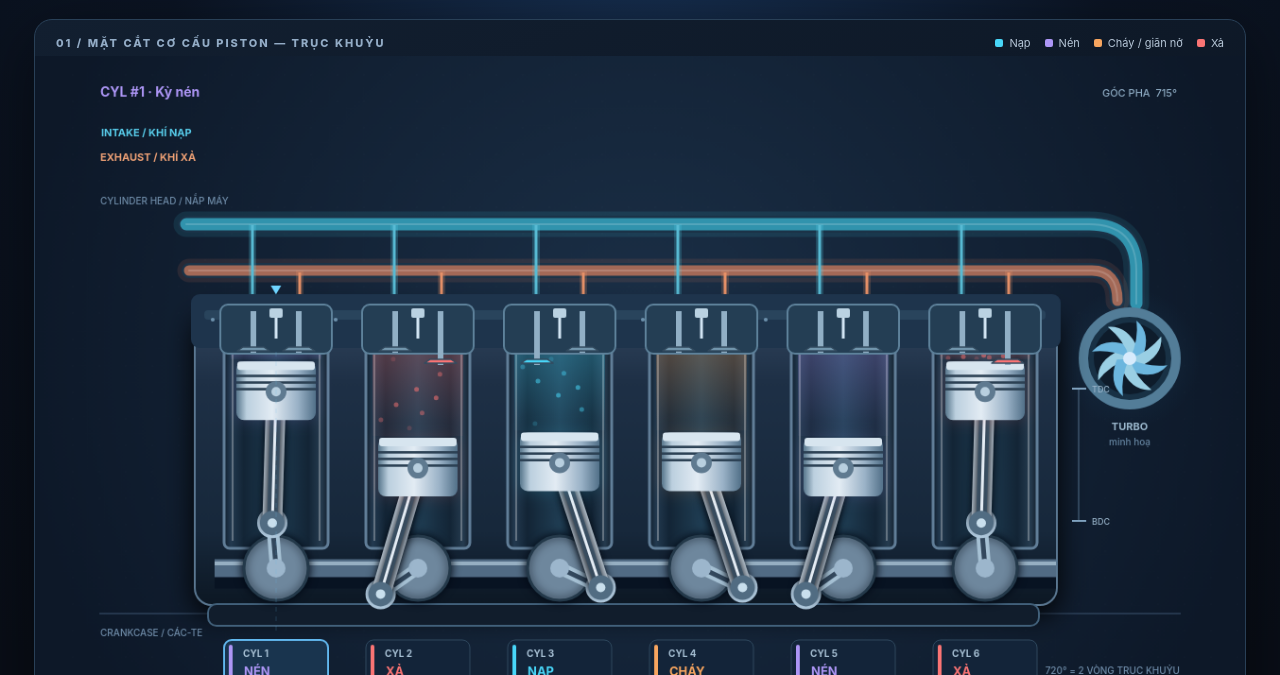
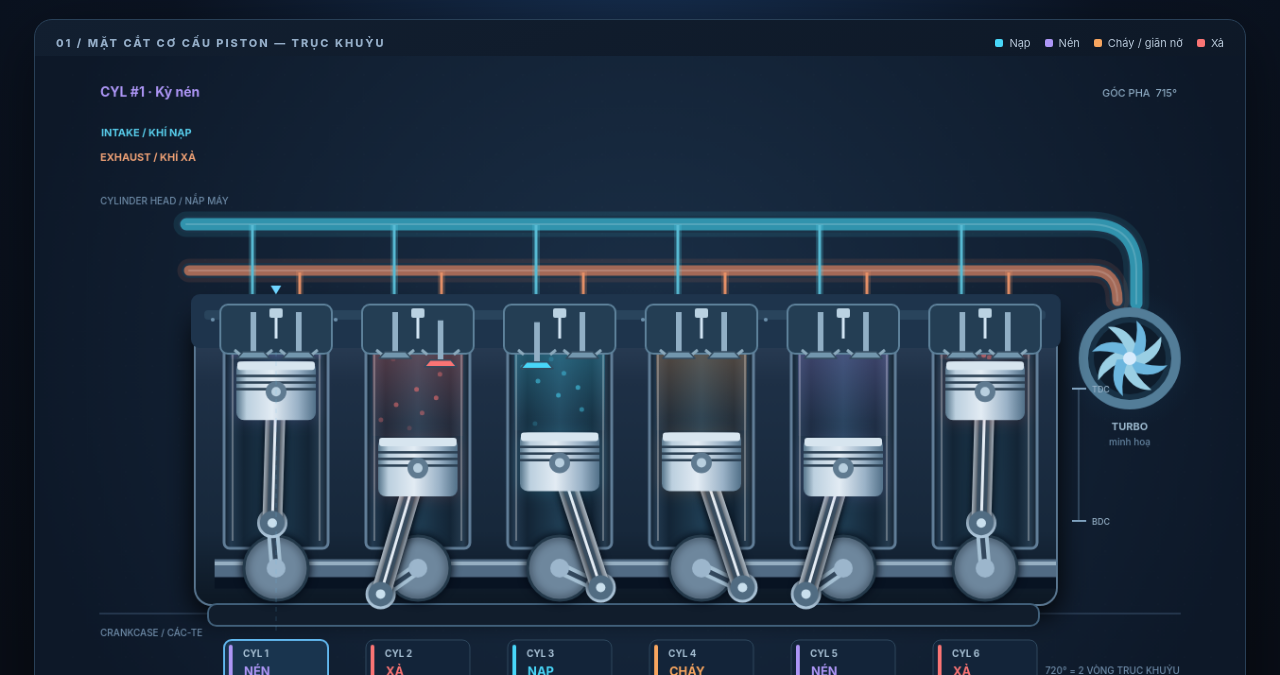
Before and after one commit to chinhbui/ai-generated-projects, a plain HTML site: page projects/bmw-inline-six/index.html in a window 1280 px wide. Shown: the part 125-800 px from the top of the page. Drawn offline with Linux system fonts and the light colour scheme.

Commit message:
Fix BMW simulator valve seating and smooth inward valve lift

```diff
--- a/projects/bmw-inline-six/index.html
+++ b/projects/bmw-inline-six/index.html
@@ -50,8 +50,15 @@ for(let i=0;i<6;i++){const x=CX[i];line(x-25,178,x-25,266,'#56d4eb36',8);line(x+
 ctx.save();ctx.translate(1158,320);glow(0,0,75,'#3bb5ee',.23);ctx.fillStyle='#183145';ctx.strokeStyle='#537d98';ctx.lineWidth=10;ctx.beginPath();ctx.arc(0,0,49,0,2*PI);ctx.fill();ctx.stroke();ctx.fillStyle='#0e1c2b';ctx.beginPath();ctx.arc(0,0,38,0,2*PI);ctx.fill();ctx.save();ctx.rotate(angle*PI/180*1.2);for(let b=0;b<8;b++){ctx.rotate(PI/4);ctx.beginPath();ctx.moveTo(1,0);ctx.quadraticCurveTo(20,-8,32,-25);ctx.quadraticCurveTo(35,-4,11,8);ctx.closePath();ctx.fillStyle=b%2?'#6cb6de':'#9acfe4';ctx.fill()}ctx.restore();ctx.fillStyle='#d7ebfc';ctx.beginPath();ctx.arc(0,0,7,0,2*PI);ctx.fill();ctx.restore();txt('TURBO',1158,396,'#9ab7cc',11,'center','750');txt('minh hoạ',1158,412,'#6584a0',10,'center')}
 function shell(){ctx.save();ctx.shadowColor='#000';ctx.shadowBlur=30;ctx.shadowOffsetY=10;ctx.fillStyle=grad(0,265,0,583,[[0,'#334760'],[.25,'#1e3046'],[.75,'#17283b'],[1,'#0c1723']]);rr(169,266,912,315,18);ctx.fill();ctx.restore();ctx.strokeStyle='#5b7892';ctx.lineWidth=2;rr(169,266,912,315,18);ctx.stroke();ctx.fillStyle='#1e344c';rr(165,252,920,57,9);ctx.fill();ctx.fillStyle='#29445c';rr(179,269,890,10,4);ctx.fill();ctx.fillStyle='#111d2c';rr(183,580,879,23,9);ctx.fill();ctx.strokeStyle='#42617b';ctx.lineWidth=2;rr(183,580,879,23,9);ctx.stroke();for(let x=188;x<1066;x+=65){ctx.fillStyle='#6d91ac';ctx.beginPath();ctx.arc(x,279,2.1,0,PI*2);ctx.fill()}// Each cylinder bore
 for(let i=0;i<6;i++){const x=CX[i];const fill=grad(x-57,0,x+57,0,[[0,'#0c1825'],[.08,'#233a50'],[.2,'#132536'],[.5,'#203e54'],[.8,'#132536'],[.92,'#263c50'],[1,'#101a26']]);ctx.fillStyle=fill;rr(x-55,303,110,218,6);ctx.fill();ctx.strokeStyle='#617e98';ctx.lineWidth=3;rr(x-55,303,110,218,6);ctx.stroke();for(const sx of [-46,46])line(x+sx,305,x+sx,513,'#fff',.6)}}
-function movingValve(x,baseY,open,color){ctx.save();ctx.strokeStyle='#9baabd';ctx.lineWidth=6;line(x,baseY-24,x,baseY+open+20,'#91afc5',6);ctx.beginPath();ctx.moveTo(x-11,baseY+open+14);ctx.lineTo(x+11,baseY+open+14);ctx.lineTo(x+17,baseY+open+18);ctx.lineTo(x-17,baseY+open+18);ctx.closePath();ctx.fillStyle=open?color:'#7296ad';ctx.fill();ctx.strokeStyle='#334b5f';ctx.lineWidth=1.5;ctx.stroke();ctx.restore()}
-function valves(){for(let i=0;i<6;i++){let s=stage(i),x=CX[i],intake=s.phaseNo===2,exhaust=s.phaseNo===1;ctx.fillStyle='#243e54';rr(x-59,263,118,52,8);ctx.fill();ctx.strokeStyle='#5e829b';ctx.lineWidth=2;rr(x-59,263,118,52,8);ctx.stroke();movingValve(x-24,294,intake?13:0,'#48d6f8');movingValve(x+24,294,exhaust?13:0,'#fa7474');line(x,268,x,299,'#d3e6f5',3);ctx.fillStyle='#bad2e2';rr(x-7,267,14,10,2);ctx.fill()}}
+// A closed valve head seals against the fixed seat at the chamber roof.
+// Positive lift moves the entire rigid valve INTO the combustion chamber (down on canvas).
+function movingValve(x,seatY,lift,color){ctx.save();const headY=seatY+lift;
+line(x-20,seatY-4,x-14,seatY+1,'#8caabd',3);line(x+14,seatY+1,x+20,seatY-4,'#8caabd',3);
+line(x,headY-44,x,headY-1,'#91afc5',6);
+ctx.beginPath();ctx.moveTo(x-11,headY-2);ctx.lineTo(x+11,headY-2);ctx.lineTo(x+17,headY+5);ctx.lineTo(x-17,headY+5);ctx.closePath();
+ctx.fillStyle=lift>0.15?color:'#7296ad';ctx.fill();ctx.strokeStyle='#334b5f';ctx.lineWidth=1.5;ctx.stroke();ctx.restore()}
+function valveLift(s,targetPhase){return s.phaseNo===targetPhase?13*Math.sin(PI*s.part/180)**2:0}
+function valves(){for(let i=0;i<6;i++){let s=stage(i),x=CX[i];ctx.fillStyle='#243e54';rr(x-59,263,118,52,8);ctx.fill();ctx.strokeStyle='#5e829b';ctx.lineWidth=2;rr(x-59,263,118,52,8);ctx.stroke();movingValve(x-24,315,valveLift(s,2),'#48d6f8');movingValve(x+24,315,valveLift(s,1),'#fa7474');line(x,268,x,299,'#d3e6f5',3);ctx.fillStyle='#bad2e2';rr(x-7,267,14,10,2);ctx.fill()}}
 function cylinderFill(i,geom){const s=stage(i),stageDef=STAGES[s.phaseNo],x=CX[i],top=313,bottom=geom.wristY-34;ctx.save();ctx.beginPath();ctx.rect(x-48,top,96,Math.max(0,bottom-top));ctx.clip();const g=ctx.createLinearGradient(0,top,0,bottom);g.addColorStop(0,rgba(stageDef.color,.27));g.addColorStop(1,rgba(stageDef.color,.045));ctx.fillStyle=g;ctx.fillRect(x-48,top,96,bottom-top);if(flows){const active=s.phaseNo===1||s.phaseNo===2;if(active){for(let j=0;j<8;j++){let speed=(visualT*.44+j*.18)%1,yy=s.phaseNo===2?top+speed*(bottom-top):bottom-speed*(bottom-top);let xx=x-36+(j*19%72);ctx.fillStyle=rgba(stageDef.color,(Math.sin(speed*PI)*.5+.05));ctx.beginPath();ctx.arc(xx+Math.sin(visualT*2+j)*6,yy,2.5,0,PI*2);ctx.fill()}}}ctx.restore();if(s.phaseNo===0&&s.phase<39&&sparks){let v=(39-s.phase)/39;glow(x,323,48,stageDef.color,.95*v);ctx.save();ctx.strokeStyle='#fff1c5';ctx.lineWidth=1.8;for(let j=0;j<7;j++){let a=j*PI*2/7+visualT*3;let rr=14+v*21;line(x+Math.cos(a)*9,325+Math.sin(a)*5,x+Math.cos(a)*rr,325+Math.sin(a)*rr*.65,'#ffd69d',2)}ctx.restore()}}
 function crank(){// Gearbox shadow and main shaft
 ctx.strokeStyle='#0007';ctx.lineWidth=27;line(190,CY+8,1080,CY+8,'#081322',27);line(190,CY,1080,CY,'#516b84',19);line(190,CY-5,1080,CY-5,'#96afc2',4);
```
